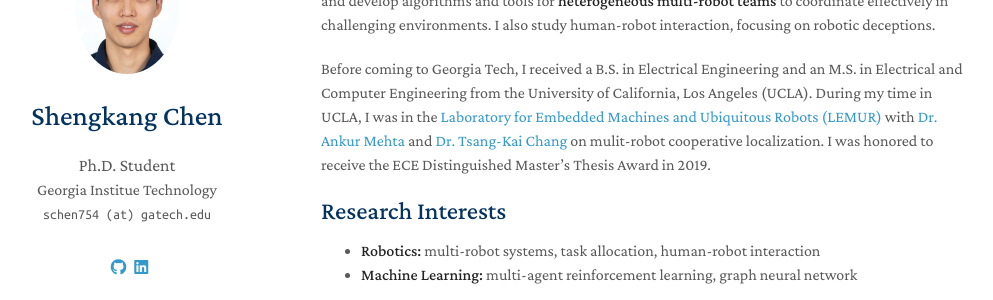
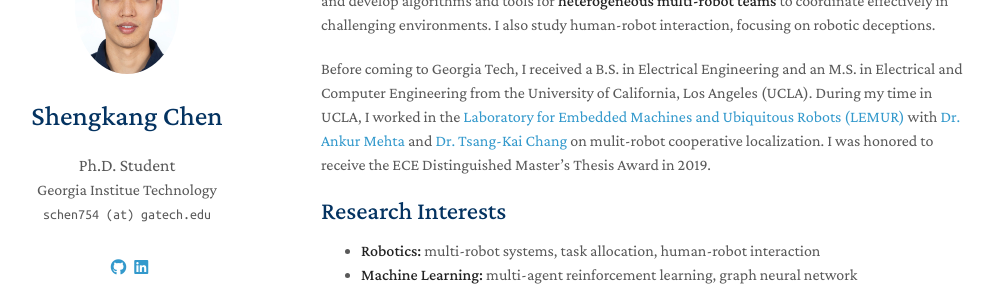
Before and after one commit to William-SKC/shengkangchen.github.io, a Jekyll site: the page built from index.md, in a window 1280 px wide and 900 px high. Shown: the part 144-444 px from the top of the window, without its empty margins (149-1142 px from the left). Built offline with Jekyll 4.4.1, drawn with Linux system fonts in a browser that asks for light colours; nearby versions of some CDN libraries; a style sheet for code colours, icons or effects is not loaded; our own code applies the rules of GitHub Pages for plain Markdown files; part of the change alters nothing that is shown.

```diff
--- a/_config.yml
+++ b/_config.yml
@@ -20,8 +20,8 @@ linkedin: https://linkedin.com/in/shengkangchen/
 # Images (e.g., your profile picture and your website's favicon)
 # "favicon" and "favicon_dark" are used for the light and dark modes, respectively.
 avatar: ./assets/img/portrait.png
-favicon: ./assets/img/favicon.png
-favicon_dark: ./assets/img/favicon-dark.png
+favicon: ./assets/img/icon_s.png
+favicon_dark: ./assets/img/icon_s.png
 
 # Footnote
 # You may use the option to disable the footnote, "Powered by Jekyll and Minimal Light theme."
--- a/index.md
+++ b/index.md
@@ -6,7 +6,7 @@ layout: homepage
 
 I am a PhD student from Georgia Tech advised by [Dr. Fumin Zhang](https://fumin.ece.gatech.edu/) and [Dr. Ronald C. Arkin](https://www.cc.gatech.edu/aimosaic/faculty/arkin/). I design and develop algorithms and tools for **heterogeneous multi-robot teams** to coordinate effectively in challenging environments. I also study human-robot interaction, focusing on robotic deceptions.
 
-Before coming to Georgia Tech, I received a B.S. in Electrical Engineering and an M.S. in Electrical and Computer Engineering from the University of California, Los Angeles (UCLA). During my time in UCLA, I was in the [Laboratory for Embedded Machines and Ubiquitous Robots (LEMUR)](https://uclalemur.com/) with [Dr. Ankur Mehta](https://www.ee.ucla.edu/ankur-mehta/) and [Dr. Tsang-Kai Chang](https://tsangkaichang.me/) on mulit-robot cooperative localization. I was honored to receive the ECE Distinguished Master's Thesis Award in 2019.
+Before coming to Georgia Tech, I received a B.S. in Electrical Engineering and an M.S. in Electrical and Computer Engineering from the University of California, Los Angeles (UCLA). During my time in UCLA, I worked in the [Laboratory for Embedded Machines and Ubiquitous Robots (LEMUR)](https://uclalemur.com/) with [Dr. Ankur Mehta](https://www.ee.ucla.edu/ankur-mehta/) and [Dr. Tsang-Kai Chang](https://tsangkaichang.me/) on mulit-robot cooperative localization. I was honored to receive the ECE Distinguished Master's Thesis Award in 2019.
 
 ## Research Interests
 
```
Also changed, not shown: assets/img/icon_s.png (added).
